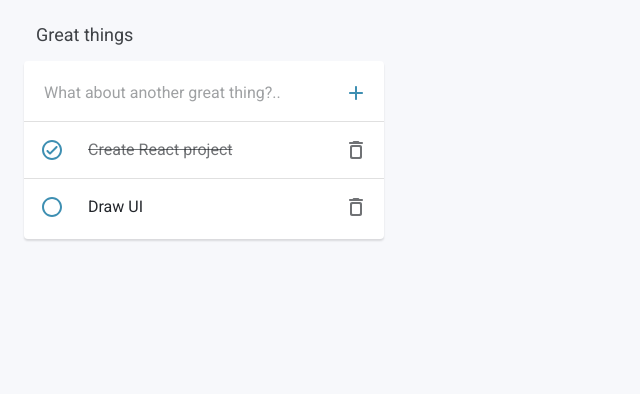
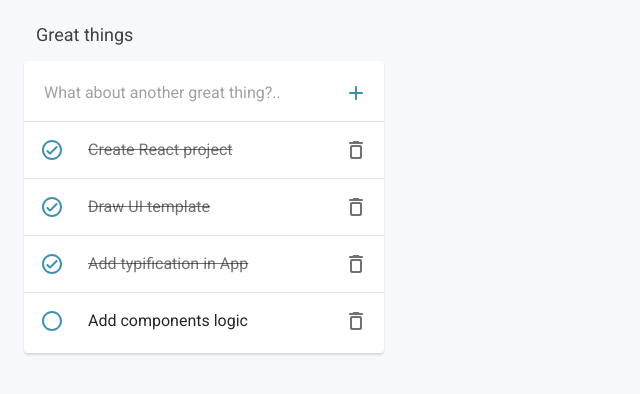
Before and after one commit to GR2EN/react-todo-ts, a React (Create React App) app: page / in a window 1280 px wide. Shown: the top 394 px of the page, without its empty margins (0-640 px from the left). Built offline with nearby package versions, Linux system fonts and the light colour scheme.

Commit message:
refactor: splitted into components

```diff
--- a/package.json
+++ b/package.json
@@ -3,6 +3,8 @@
   "version": "0.1.0",
   "private": true,
   "dependencies": {
+    "@types/classnames": "^2.2.10",
+    "classnames": "^2.2.6",
     "react": "^16.13.1",
     "react-dom": "^16.13.1"
   },
--- a/src/App.tsx
+++ b/src/App.tsx
@@ -1,72 +1,23 @@
 import React from 'react';
 
-const App: React.FC = () => (
-  <div className="container">
-    <main className="content">
-      <div className="todo">
-        <h4 className="todo__title">Great things</h4>
-        <div className="todo__content">
-          <div className="todo__add-field">
-            <input
-              className="todo__add-field-input"
-              name="todo"
-              placeholder="What about another great thing?.."
-              type="text"
-            />
-            <button className="button-base icon-button icon-button--primary" type="button">
-              <svg className="svg-icon" viewBox="0 0 24 24" xmlns="http://www.w3.org/2000/svg">
-                <path d="M18 13h-5v5c0 .55-.45 1-1 1s-1-.45-1-1v-5H6c-.55 0-1-.45-1-1s.45-1 1-1h5V6c0-.55.45-1 1-1s1 .45 1 1v5h5c.55 0 1 .45 1 1s-.45 1-1 1z" />
-              </svg>
-            </button>
-          </div>
-          <ul className="todo__list">
-            <li className="todo__list-item todo__list-item--completed">
-              <div className="todo__list-item-icon">
-                <button className="button-base icon-button icon-button--primary" type="button">
-                  <svg className="svg-icon svg-icon-completed" viewBox="0 0 24 24" xmlns="http://www.w3.org/2000/svg">
-                    <path d="M12 2C6.48 2 2 6.48 2 12s4.48 10 10 10 10-4.48 10-10S17.52 2 12 2zm0 18c-4.41 0-8-3.59-8-8s3.59-8 8-8 8 3.59 8 8-3.59 8-8 8zm3.88-11.71L10 14.17l-1.88-1.88c-.39-.39-1.02-.39-1.41 0-.39.39-.39 1.02 0 1.41l2.59 2.59c.39.39 1.02.39 1.41 0L17.3 9.7c.39-.39.39-1.02 0-1.41-.39-.39-1.03-.39-1.42 0z" />
-                  </svg>
-                  <svg className="svg-icon svg-icon-incompleted" viewBox="0 0 24 24" xmlns="http://www.w3.org/2000/svg">
-                    <path
-                      d="M2 12C2 6.47998 6.47998 2 12 2C17.52 2 22 6.47998 22 12C22 17.52 17.52 22 12 22C6.47998 22 2 17.52 2 12ZM4 12C4 16.42 7.57996 20 12 20C16.42 20 20 16.42 20 12C20 7.58002 16.42 4 12 4C7.57996 4 4 7.58002 4 12Z" />
-                  </svg>
-                </button>
-              </div>
-              <p className="todo__list-item-text">Create React project</p>
-              <div className="todo__list-item-icon">
-                <button className="button-base icon-button icon-button--secondary" type="button">
-                  <svg className="svg-icon" viewBox="0 0 24 24" xmlns="http://www.w3.org/2000/svg">
-                    <path d="M6 19c0 1.1.9 2 2 2h8c1.1 0 2-.9 2-2V9c0-1.1-.9-2-2-2H8c-1.1 0-2 .9-2 2v10zM9 9h6c.55 0 1 .45 1 1v8c0 .55-.45 1-1 1H9c-.55 0-1-.45-1-1v-8c0-.55.45-1 1-1zm6.5-5l-.71-.71c-.18-.18-.44-.29-.7-.29H9.91c-.26 0-.52.11-.7.29L8.5 4H6c-.55 0-1 .45-1 1s.45 1 1 1h12c.55 0 1-.45 1-1s-.45-1-1-1h-2.5z" />
-                  </svg>
-                </button>
-              </div>
-            </li>
-            <li className="todo__list-item">
-              <div className="todo__list-item-icon">
-                <button className="button-base icon-button icon-button--primary" type="button">
-                  <svg className="svg-icon svg-icon-completed" viewBox="0 0 24 24" xmlns="http://www.w3.org/2000/svg">
-                    <path d="M12 2C6.48 2 2 6.48 2 12s4.48 10 10 10 10-4.48 10-10S17.52 2 12 2zm0 18c-4.41 0-8-3.59-8-8s3.59-8 8-8 8 3.59 8 8-3.59 8-8 8zm3.88-11.71L10 14.17l-1.88-1.88c-.39-.39-1.02-.39-1.41 0-.39.39-.39 1.02 0 1.41l2.59 2.59c.39.39 1.02.39 1.41 0L17.3 9.7c.39-.39.39-1.02 0-1.41-.39-.39-1.03-.39-1.42 0z" />
-                  </svg>
-                  <svg className="svg-icon svg-icon-incompleted" viewBox="0 0 24 24" xmlns="http://www.w3.org/2000/svg">
-                    <path
-                      d="M2 12C2 6.47998 6.47998 2 12 2C17.52 2 22 6.47998 22 12C22 17.52 17.52 22 12 22C6.47998 22 2 17.52 2 12ZM4 12C4 16.42 7.57996 20 12 20C16.42 20 20 16.42 20 12C20 7.58002 16.42 4 12 4C7.57996 4 4 7.58002 4 12Z" />
-                  </svg>
-                </button>
-              </div>
-              <p className="todo__list-item-text">Draw UI</p>
-              <div className="todo__list-item-icon">
-                <button className="button-base icon-button icon-button--secondary" type="button">
-                  <svg className="svg-icon" viewBox="0 0 24 24" xmlns="http://www.w3.org/2000/svg">
-                    <path d="M6 19c0 1.1.9 2 2 2h8c1.1 0 2-.9 2-2V9c0-1.1-.9-2-2-2H8c-1.1 0-2 .9-2 2v10zM9 9h6c.55 0 1 .45 1 1v8c0 .55-.45 1-1 1H9c-.55 0-1-.45-1-1v-8c0-.55.45-1 1-1zm6.5-5l-.71-.71c-.18-.18-.44-.29-.7-.29H9.91c-.26 0-.52.11-.7.29L8.5 4H6c-.55 0-1 .45-1 1s.45 1 1 1h12c.55 0 1-.45 1-1s-.45-1-1-1h-2.5z" />
-                  </svg>
-                </button>
-              </div>
-            </li>
-          </ul>
-        </div>
-      </div>
-    </main>
-  </div>
-);
+import { Todo } from './components/Todo';
+import { TodoListItemProps } from './components/TodoListItem';
+
+const App: React.FC = () => {
+  const items: Array<TodoListItemProps> = [
+    { id: 0, text: 'Create React project', completed: true },
+    { id: 1, text: 'Draw UI template', completed: true },
+    { id: 2, text: 'Add typification in App', completed: true },
+    { id: 3, text: 'Add components logic', completed: false },
+  ];
+
+  return (
+    <div className="container">
+      <main className="content">
+        <Todo items={items} title="Great things" />
+      </main>
+    </div>
+  );
+};
 
 export default App;
--- /dev/null
+++ b/src/components/Todo.tsx
@@ -0,0 +1,23 @@
+import React from 'react';
+
+import { TodoAddField } from './TodoAddField';
+import { TodoListItem, TodoListItemProps } from './TodoListItem';
+
+export interface TodoProps {
+  title: string;
+  items: Array<TodoListItemProps>;
+}
+
+export const Todo: React.FC<TodoProps> = ({ title, items }) => (
+  <div className="todo">
+    <h4 className="todo__title">{title}</h4>
+    <div className="todo__content">
+      <TodoAddField placeholder="What about another great thing?.." />
+      <ul className="todo__list">
+        {items.map(({ id, text, completed }) => (
+          <TodoListItem completed={completed} key={id} text={text} />
+        ))}
+      </ul>
+    </div>
+  </div>
+);
--- /dev/null
+++ b/src/components/TodoAddField.tsx
@@ -0,0 +1,28 @@
+import React from 'react';
+
+export interface TodoAddFieldProps {
+  placeholder: string;
+}
+
+export const TodoAddField: React.FC<TodoAddFieldProps> = ({ placeholder }) => (
+  <div className="todo__add-field">
+    <input
+      className="todo__add-field-input"
+      name="todo"
+      placeholder={placeholder}
+      type="text"
+    />
+    <button
+      className="button-base icon-button icon-button--primary"
+      type="button"
+    >
+      <svg
+        className="svg-icon"
+        viewBox="0 0 24 24"
+        xmlns="http://www.w3.org/2000/svg"
+      >
+        <path d="M18 13h-5v5c0 .55-.45 1-1 1s-1-.45-1-1v-5H6c-.55 0-1-.45-1-1s.45-1 1-1h5V6c0-.55.45-1 1-1s1 .45 1 1v5h5c.55 0 1 .45 1 1s-.45 1-1 1z" />
+      </svg>
+    </button>
+  </div>
+)
--- /dev/null
+++ b/src/components/TodoListItem.tsx
@@ -0,0 +1,57 @@
+import React from 'react';
+
+import classNames from 'classnames';
+
+export interface TodoListItemProps {
+  id?: number;
+  text: string;
+  completed: boolean;
+}
+
+export const TodoListItem: React.FC<TodoListItemProps> = ({
+  text,
+  completed,
+}) => (
+  <li
+    className={classNames('todo__list-item', {
+      'todo__list-item--completed': completed,
+    })}
+  >
+    <div className="todo__list-item-icon">
+      <button
+        className="button-base icon-button icon-button--primary"
+        type="button"
+      >
+        <svg
+          className="svg-icon svg-icon-completed"
+          viewBox="0 0 24 24"
+          xmlns="http://www.w3.org/2000/svg"
+        >
+          <path d="M12 2C6.48 2 2 6.48 2 12s4.48 10 10 10 10-4.48 10-10S17.52 2 12 2zm0 18c-4.41 0-8-3.59-8-8s3.59-8 8-8 8 3.59 8 8-3.59 8-8 8zm3.88-11.71L10 14.17l-1.88-1.88c-.39-.39-1.02-.39-1.41 0-.39.39-.39 1.02 0 1.41l2.59 2.59c.39.39 1.02.39 1.41 0L17.3 9.7c.39-.39.39-1.02 0-1.41-.39-.39-1.03-.39-1.42 0z" />
+        </svg>
+        <svg
+          className="svg-icon svg-icon-incompleted"
+          viewBox="0 0 24 24"
+          xmlns="http://www.w3.org/2000/svg"
+        >
+          <path d="M2 12C2 6.47998 6.47998 2 12 2C17.52 2 22 6.47998 22 12C22 17.52 17.52 22 12 22C6.47998 22 2 17.52 2 12ZM4 12C4 16.42 7.57996 20 12 20C16.42 20 20 16.42 20 12C20 7.58002 16.42 4 12 4C7.57996 4 4 7.58002 4 12Z" />
+        </svg>
+      </button>
+    </div>
+    <p className="todo__list-item-text">{text}</p>
+    <div className="todo__list-item-icon">
+      <button
+        className="button-base icon-button icon-button--secondary"
+        type="button"
+      >
+        <svg
+          className="svg-icon"
+          viewBox="0 0 24 24"
+          xmlns="http://www.w3.org/2000/svg"
+        >
+          <path d="M6 19c0 1.1.9 2 2 2h8c1.1 0 2-.9 2-2V9c0-1.1-.9-2-2-2H8c-1.1 0-2 .9-2 2v10zM9 9h6c.55 0 1 .45 1 1v8c0 .55-.45 1-1 1H9c-.55 0-1-.45-1-1v-8c0-.55.45-1 1-1zm6.5-5l-.71-.71c-.18-.18-.44-.29-.7-.29H9.91c-.26 0-.52.11-.7.29L8.5 4H6c-.55 0-1 .45-1 1s.45 1 1 1h12c.55 0 1-.45 1-1s-.45-1-1-1h-2.5z" />
+        </svg>
+      </button>
+    </div>
+  </li>
+);
```
Also changed, not shown: 1 other file (tests, documents, lock files or other folders).
